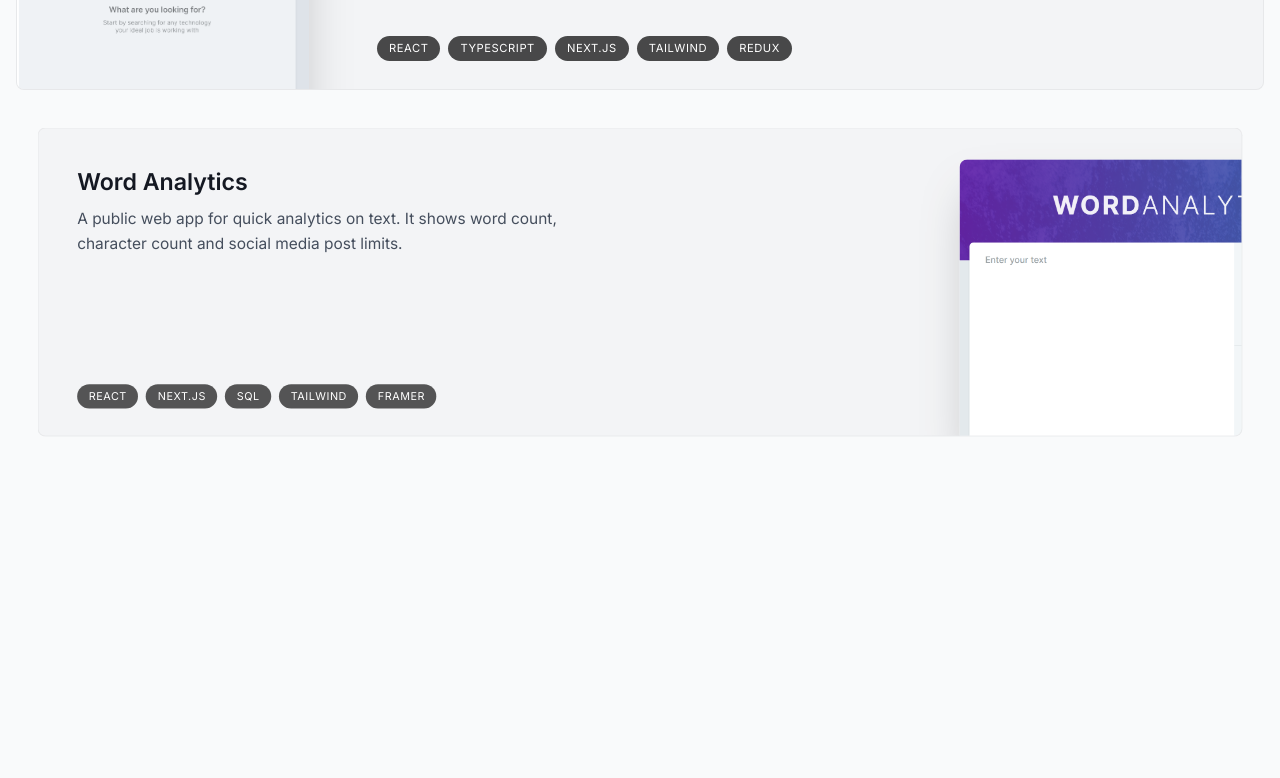
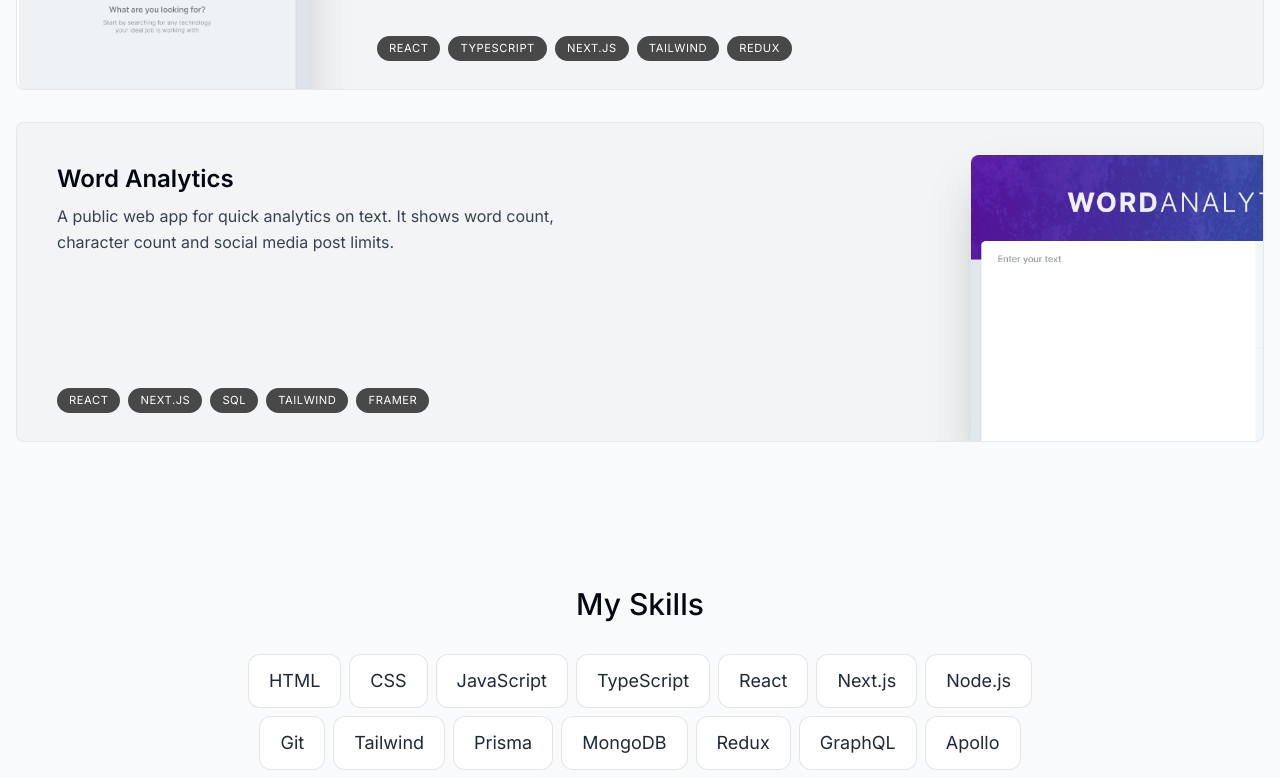
Before and after one commit to Jerry-Sharma21/personal_portfolio, a Next.js app: page / in a window 1280 px wide. Shown: the part 2000-2778 px from the top of the page. Before the commit the page ends 2474 px from the top, so only its background shows below. Built offline with nearby package versions, Linux system fonts and the light colour scheme.

Commit message:
skill section

```diff
--- a/app/page.tsx
+++ b/app/page.tsx
@@ -4,6 +4,7 @@
 import Intro from '@/components/Intro';
 import Projects from '@/components/Projects';
 import SectionDivider from '@/components/SectionDivider';
+import Skills from '@/components/Skills';
 
 const Home: React.FC = () => {
   return (
@@ -12,6 +13,7 @@
       <SectionDivider />
       <About />
       <Projects />
+      <Skills />
     </main>
   );
 };
--- a/components/About.tsx
+++ b/components/About.tsx
@@ -1,5 +1,5 @@
 'use client';
-import React, { useEffect } from 'react';
+import React from 'react';
 import { motion } from 'framer-motion';
 
 import SectionHeading from './SectionHeading';
--- a/components/Header.tsx
+++ b/components/Header.tsx
@@ -1,5 +1,5 @@
 'use client';
-import React, { useState } from 'react';
+import React from 'react';
 import clsx from 'clsx';
 import Link from 'next/link';
 import { motion } from 'framer-motion';
--- a/components/Projects.tsx
+++ b/components/Projects.tsx
@@ -1,5 +1,5 @@
 'use client';
-import React, { useEffect } from 'react';
+import React from 'react';
 
 import Project from './Project';
 import SectionHeading from './SectionHeading';
@@ -10,7 +10,7 @@
   const { ref } = useSectionInView('Projects', 0.5);
 
   return (
-    <section className="scroll-mt-28" id="projects" ref={ref}>
+    <section className="scroll-mt-28 mb-28" id="projects" ref={ref}>
       <SectionHeading>My Projects</SectionHeading>
       <div>
         {projectsData.map((project, index) => (
--- /dev/null
+++ b/components/Skills.tsx
@@ -0,0 +1,53 @@
+'use client';
+import React from 'react';
+import SectionHeading from './SectionHeading';
+import { skillsData } from '@/lib/Data';
+import { useSectionInView } from '@/lib/Hooks';
+import { motion } from 'framer-motion';
+
+const fadeInAnimationVariants = {
+  initial: {
+    opacity: 0,
+    y: 100,
+  },
+  animate: (index: number) => ({
+    opacity: 1,
+    y: 0,
+    transition: {
+      delay: 0.05 * index,
+    },
+  }),
+};
+
+const Skills: React.FC = () => {
+  const { ref } = useSectionInView('Skills');
+
+  return (
+    <section
+      className="mb-28 max-w-[53rem] scroll-mt-28 text-center sm:mb-40"
+      ref={ref}
+      id="skills"
+    >
+      <SectionHeading>My Skills</SectionHeading>
+      <ul className="flex flex-wrap justify-center gap-2 text-lg text-gray-800">
+        {skillsData.map((skills, index) => (
+          <motion.li
+            className="bg-white border border-black/[0.1] rounded-xl px-5 py-3"
+            key={index}
+            variants={fadeInAnimationVariants}
+            initial="initial"
+            whileInView="animate"
+            viewport={{
+              once: true,
+            }}
+            custom={index}
+          >
+            {skills}
+          </motion.li>
+        ))}
+      </ul>
+    </section>
+  );
+};
+
+export default Skills;
--- a/lib/Hooks.ts
+++ b/lib/Hooks.ts
@@ -2,7 +2,7 @@
   SectionName,
   useActiveSectionContext,
 } from '@/context/ActiveSectionContext';
-import { RefObject, useEffect } from 'react';
+import { useEffect } from 'react';
 import { useInView } from 'react-intersection-observer';
 
 export function useSectionInView(sectionName: SectionName, threshold = 0.75) {
```
